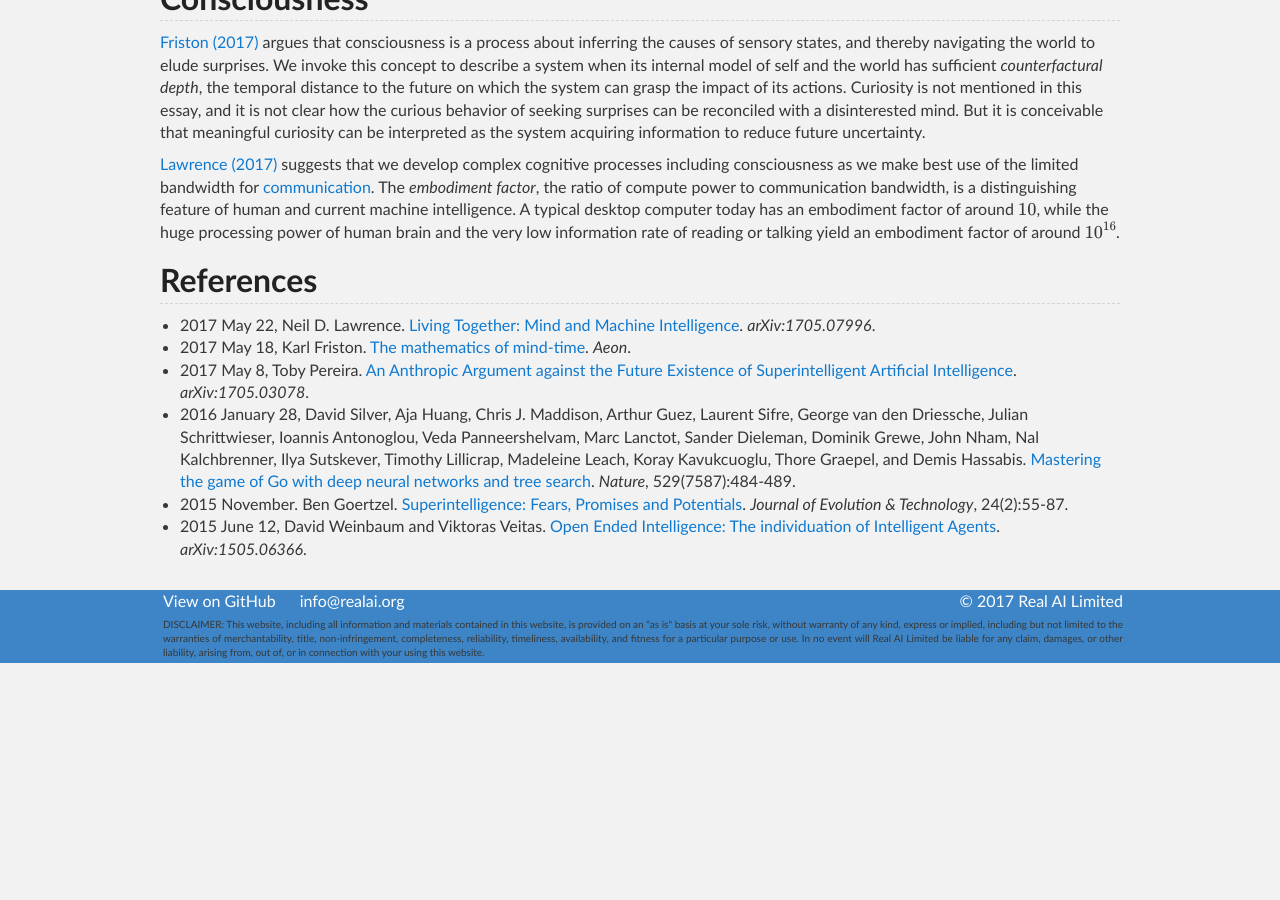
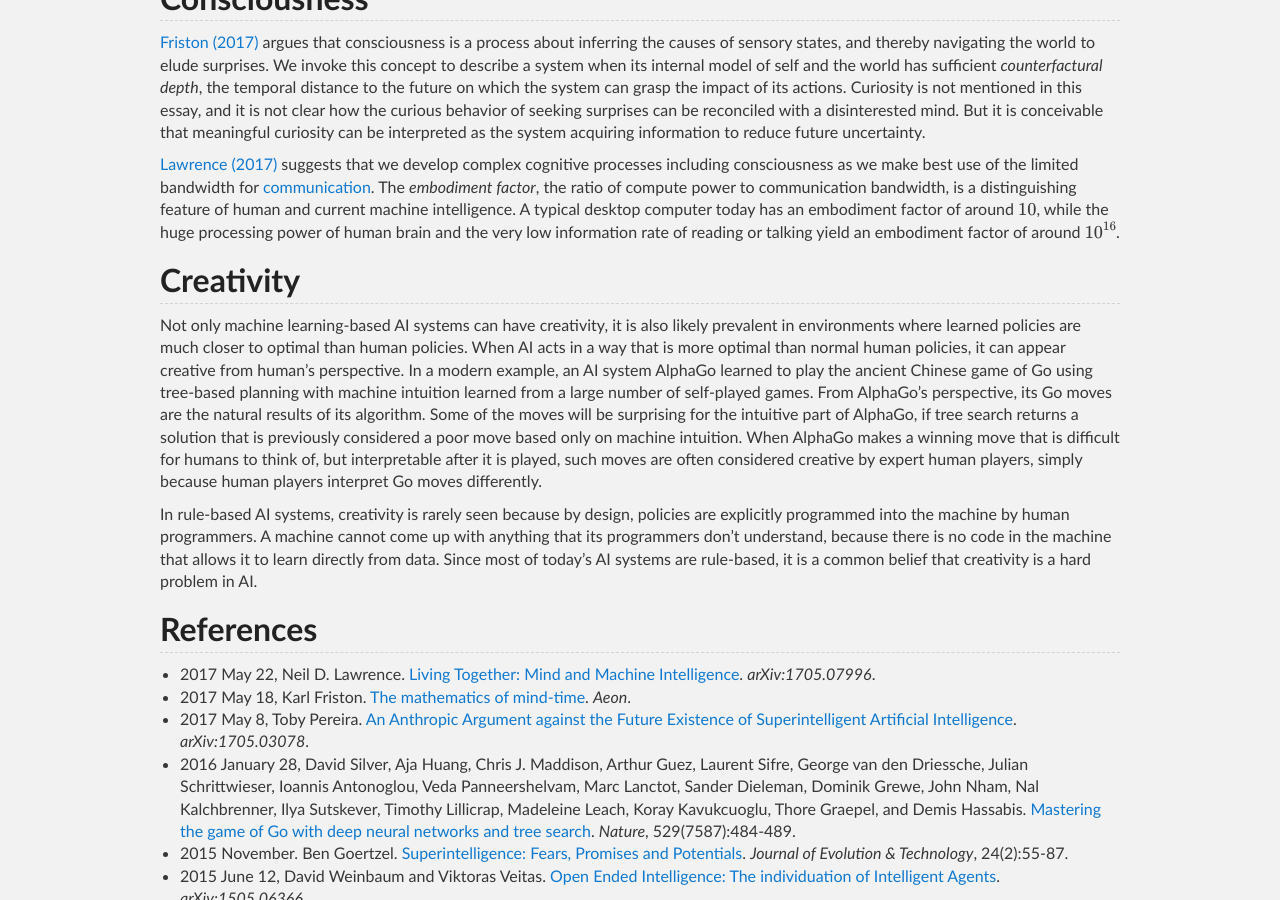
Before and after one commit to Tonywuhk/realai.org, a Jekyll site: the page built from philosophy.md, in a window 1280 px wide and 900 px high, scrolled down 676 px. Built offline with Jekyll 4.4.1, drawn with Linux system fonts in a browser that asks for light colours; our own code applies the rules of GitHub Pages for plain Markdown files; formulas are drawn with MathJax 3; comment, search, counter and statistics services are not loaded; the repository's description, which GitHub fills in, is left out; before the commit the page ends 1339 px from its top, so only the background shows below that.

Commit message:
Update philosophy.md

```diff
--- a/philosophy.md
+++ b/philosophy.md
@@ -23,6 +23,12 @@ The scope of an AI system ranges from classical reinforcement learning agents th
 
 [Lawrence (2017)](https://arxiv.org/abs/1705.07996) suggests that we develop complex cognitive processes including consciousness as we make best use of the limited bandwidth for [communication](http://realai.org/multi-agent-learning/#communication). The *embodiment factor*, the ratio of compute power to communication bandwidth, is a distinguishing feature of human and current machine intelligence. A typical desktop computer today has an embodiment factor of around \\(10\\), while the huge processing power of human brain and the very low information rate of reading or talking yield an embodiment factor of around \\(10^{16}\\).
 
+## Creativity
+
+Not only machine learning-based AI systems can have creativity, it is also likely prevalent in environments where learned policies are much closer to optimal than human policies. When AI acts in a way that is more optimal than normal human policies, it can appear creative from human’s perspective. In a modern example, an AI system AlphaGo learned to play the ancient Chinese game of Go using tree-based planning with machine intuition learned from a large number of self-played games. From AlphaGo’s perspective, its Go moves are the natural results of its algorithm. Some of the moves will be surprising for the intuitive part of AlphaGo, if tree search returns a solution that is previously considered a poor move based only on machine intuition. When AlphaGo makes a winning move that is difficult for humans to think of, but interpretable after it is played, such moves are often considered creative by expert human players, simply because human players interpret Go moves differently.
+
+In rule-based AI systems, creativity is rarely seen because by design, policies are explicitly programmed into the machine by human programmers. A machine cannot come up with anything that its programmers don’t understand, because there is no code in the machine that allows it to learn directly from data. Since most of today’s AI systems are rule-based, it is a common belief that creativity is a hard problem in AI.
+
 ## References
 
 * 2017 May 22, Neil D. Lawrence. [Living Together: Mind and Machine Intelligence](https://arxiv.org/abs/1705.07996). *arXiv:1705.07996*.
```
